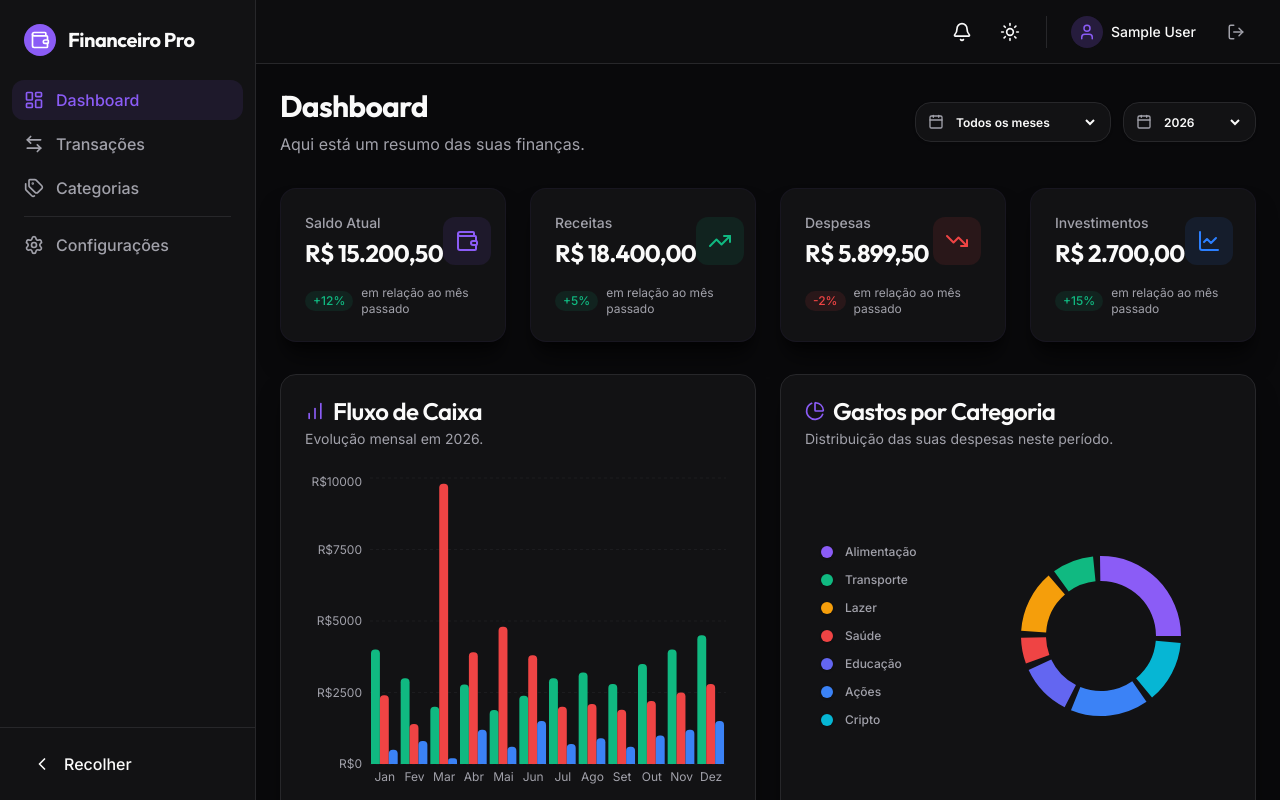
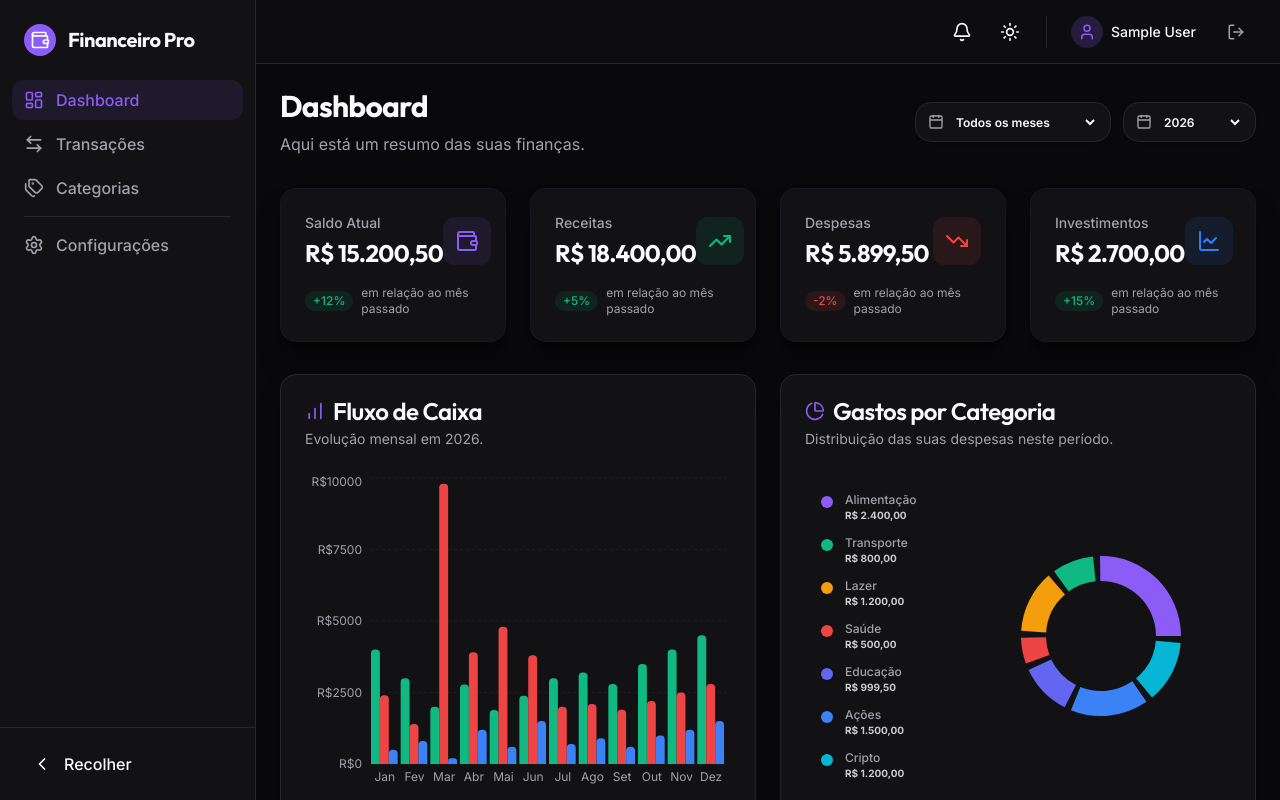
Before and after one commit to leccorside/controle-financeiro-pessoal, a React (Vite) app: page / in a window 1280 px wide. Built offline with nearby package versions, Linux system fonts and the light colour scheme; sample sign-in values are in the browser's storage.

Commit message:
feat: adiciona valores monetários na legenda do gráfico de gastos por categoria

```diff
--- a/src/pages/Dashboard.jsx
+++ b/src/pages/Dashboard.jsx
@@ -234,11 +234,16 @@ export default function Dashboard() {
           <CardContent className="h-[350px] flex flex-row items-center gap-2 md:gap-4 overflow-hidden">
             <div className="flex flex-col justify-center gap-3 pl-2 md:pl-4 min-w-[100px] md:min-w-[150px]">
               {currentData.categorySpending.map((category) => (
-                <div key={category.name} className="flex items-center gap-3 group cursor-default">
-                  <div className="w-3 h-3 rounded-full shadow-sm" style={{ backgroundColor: category.color }} />
-                  <span className="text-xs text-muted-foreground font-medium group-hover:text-foreground transition-colors">
-                    {category.name}
-                  </span>
+                <div key={category.name} className="flex items-start gap-3 group cursor-default">
+                  <div className="w-3 h-3 rounded-full shadow-sm mt-1" style={{ backgroundColor: category.color }} />
+                  <div className="flex flex-col">
+                    <span className="text-xs text-muted-foreground font-medium group-hover:text-foreground transition-colors">
+                      {category.name}
+                    </span>
+                    <span className="text-[10px] font-bold text-foreground/80">
+                      {new Intl.NumberFormat('pt-BR', { style: 'currency', currency: 'BRL' }).format(category.value)}
+                    </span>
+                  </div>
                 </div>
               ))}
             </div>
```
